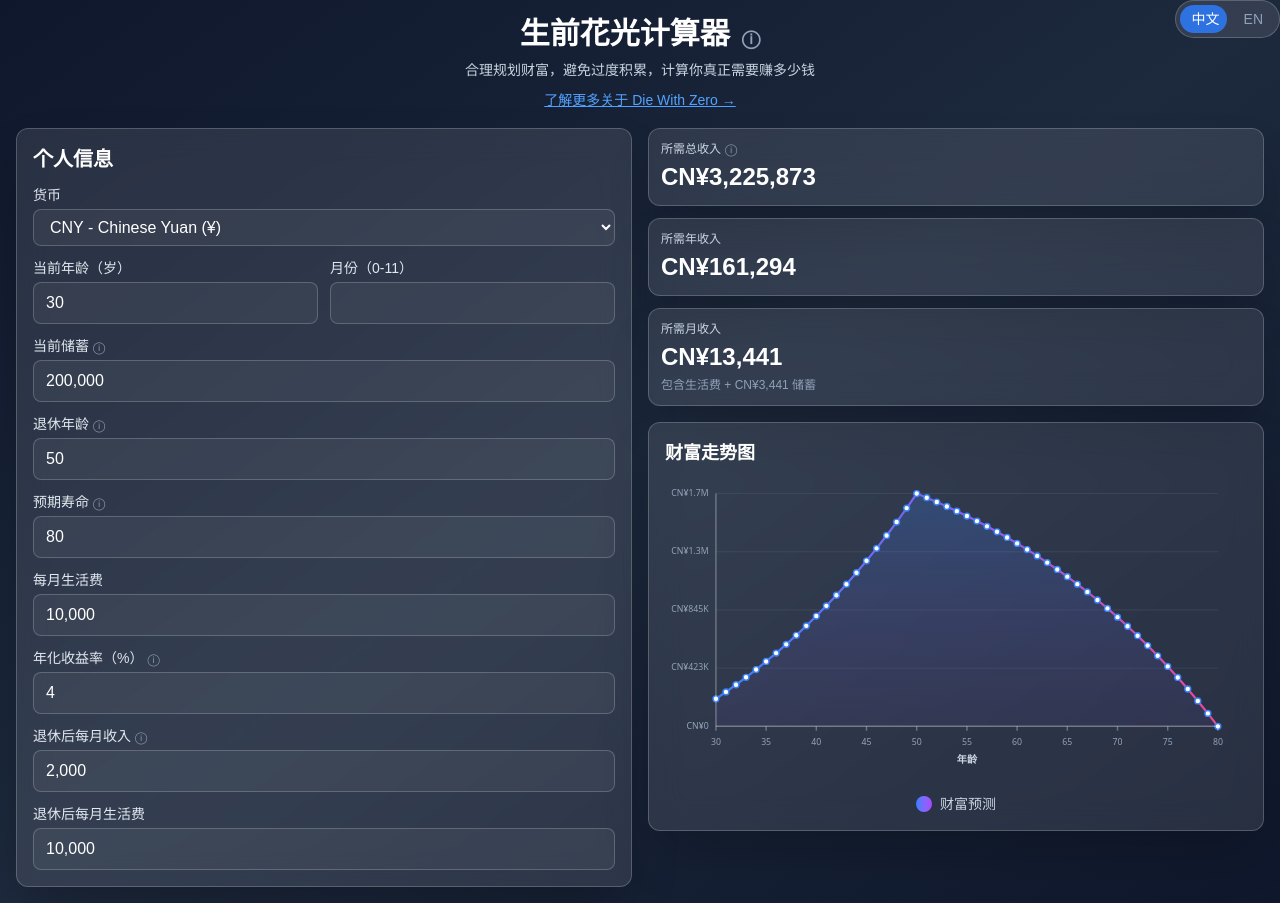
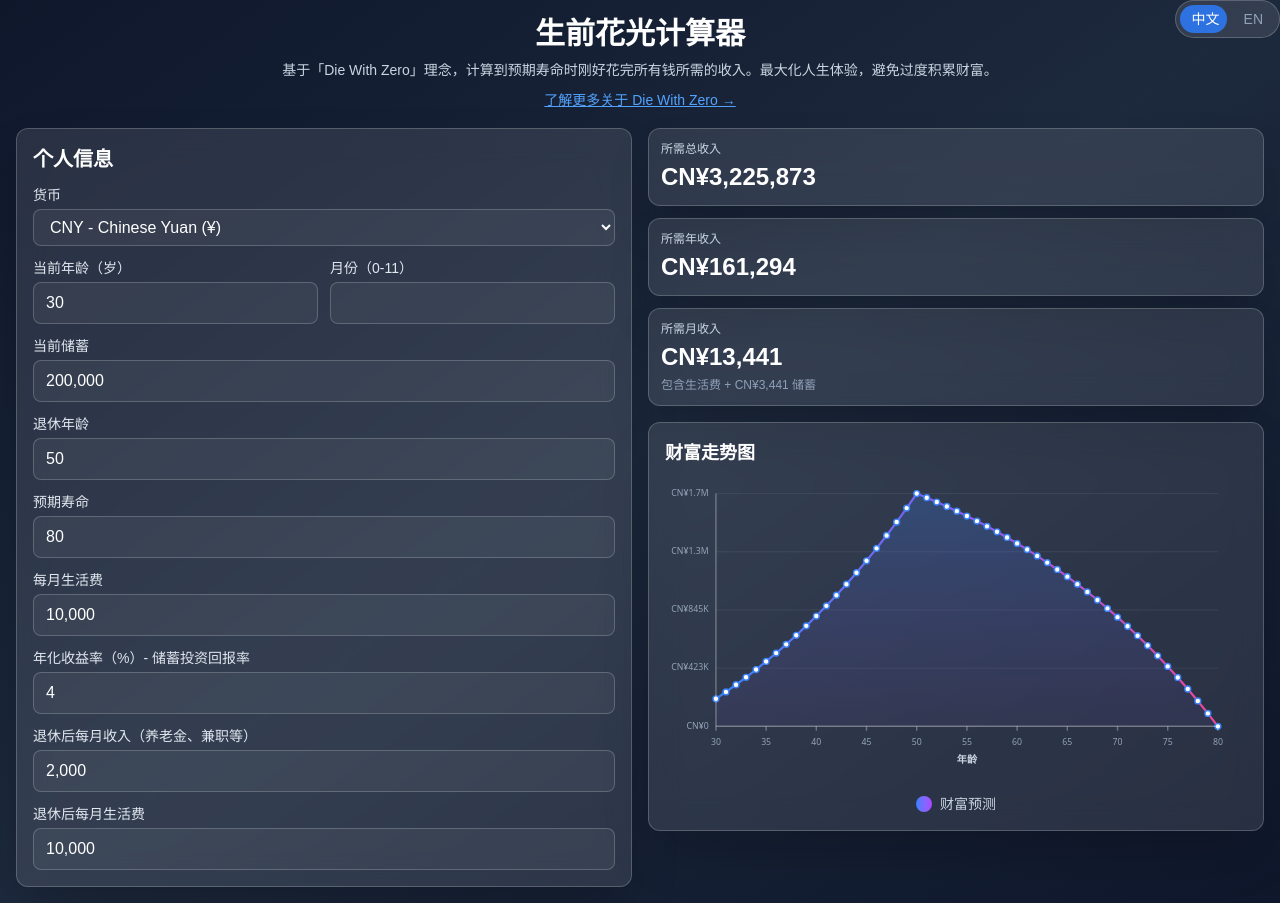
Before and after one commit to zhang35/die-with-zero, a Next.js app: page / in a window 1280 px wide. Built offline with nearby package versions, Linux system fonts and the light colour scheme.

Commit message:
Refactor Calculator component by removing tooltip functionality and updating translations for clarity and consistency. Adjusted labels and descriptions to enhance user experience across languages.

```diff
--- a/components/Calculator.tsx
+++ b/components/Calculator.tsx
@@ -14,26 +14,19 @@ type Language = "zh" | "en";
 interface Translations {
   title: string;
   subtitle: string;
-  titleTooltip: string;
   learnMore: string;
   yourInfo: string;
   currency: string;
   currentAgeYears: string;
   currentAgeMonths: string;
   currentSavings: string;
-  currentSavingsTooltip: string;
   retirementAge: string;
-  retirementAgeTooltip: string;
   lifeExpectancy: string;
-  lifeExpectancyTooltip: string;
   livingExpensePerMonth: string;
   annualROI: string;
-  annualROITooltip: string;
   incomeAfterRetirement: string;
-  incomeAfterRetirementTooltip: string;
   livingExpenseAfterRetirement: string;
   totalEarningsNeeded: string;
-  totalEarningsNeededTooltip: string;
   yearlyEarningsNeeded: string;
   monthlyEarningsNeeded: string;
   includesLivingExpenses: string;
@@ -47,29 +40,21 @@ interface Translations {
 const translations: Record<Language, Translations> = {
   zh: {
     title: "生前花光计算器",
-    subtitle: "合理规划财富，避免过度积累，计算你真正需要赚多少钱",
-    titleTooltip:
-      "基于「Die With Zero」理念，计算到预期寿命时刚好花完所有钱所需的收入。最大化人生体验，而非死后遗产。",
+    subtitle:
+      "基于「Die With Zero」理念，计算到预期寿命时刚好花完所有钱所需的收入。最大化人生体验，避免过度积累财富。",
     learnMore: "了解更多关于 Die With Zero",
     yourInfo: "个人信息",
     currency: "货币",
     currentAgeYears: "当前年龄（岁）",
     currentAgeMonths: "月份（0-11）",
     currentSavings: "当前储蓄",
-    currentSavingsTooltip: "目前用于退休的储蓄总额",
     retirementAge: "退休年龄",
-    retirementAgeTooltip: "计划停止工作并开始使用储蓄的年龄",
     lifeExpectancy: "预期寿命",
-    lifeExpectancyTooltip:
-      "预计能活到的年龄。计算器将确保在此年龄前刚好花完所有钱。",
     livingExpensePerMonth: "每月生活费",
-    annualROI: "年化收益率（%）",
-    annualROITooltip: "储蓄的预期年化投资回报率（考虑复利效应）",
-    incomeAfterRetirement: "退休后每月收入",
-    incomeAfterRetirementTooltip: "退休后的被动收入（如养老金、社保、房租等）",
+    annualROI: "年化收益率（%）- 储蓄投资回报率",
+    incomeAfterRetirement: "退休后每月收入（养老金、兼职等）",
     livingExpenseAfterRetirement: "退休后每月生活费",
     totalEarningsNeeded: "所需总收入",
-    totalEarningsNeededTooltip: "从现在到退休，需要赚取的总金额",
     yearlyEarningsNeeded: "所需年收入",
     monthlyEarningsNeeded: "所需月收入",
     includesLivingExpenses: "包含生活费 +",
@@ -82,34 +67,21 @@ const translations: Record<Language, Translations> = {
   en: {
     title: "Die With Zero Calculator",
     subtitle:
-      "Don't waste your life overearning money you don't actually need.",
-    titleTooltip:
-      "Calculate the exact amount you need to earn to spend all your money by your life expectancy. Based on the philosophy that the goal is to maximize life experiences, not die with the most money.",
+      "Calculate exactly how much you need to earn to spend all your money by your life expectancy. Based on the philosophy of maximizing life experiences, not wealth accumulation.",
     learnMore: "Learn more about Die With Zero",
     yourInfo: "Your Information",
     currency: "Currency",
     currentAgeYears: "Current Age (Years)",
     currentAgeMonths: "Months (0-11)",
     currentSavings: "Current Savings",
-    currentSavingsTooltip:
-      "Total amount of money you currently have saved for retirement.",
     retirementAge: "Retirement Age",
-    retirementAgeTooltip:
-      "Age at which you plan to stop working and start living off your savings.",
     lifeExpectancy: "Life Expectancy",
-    lifeExpectancyTooltip:
-      "The age you expect to live until. The calculator ensures you spend all your money by this age.",
     livingExpensePerMonth: "Living Expense Per Month",
-    annualROI: "Annual ROI Rate (%)",
-    annualROITooltip:
-      "Expected annual return on investment for your savings. This accounts for compound interest over time.",
-    incomeAfterRetirement: "Income Per Month After Retirement",
-    incomeAfterRetirementTooltip:
-      "Passive income you'll receive during retirement (e.g., pension, social security, rental income).",
+    annualROI: "Annual ROI Rate (%) - Investment Return",
+    incomeAfterRetirement:
+      "Income Per Month After Retirement (Pension, Part-time, etc.)",
     livingExpenseAfterRetirement: "Living Expense Per Month After Retirement",
     totalEarningsNeeded: "Total Earnings Needed",
-    totalEarningsNeededTooltip:
-      "Total amount you need to earn from now until retirement to achieve your Die With Zero goal.",
     yearlyEarningsNeeded: "Yearly Earnings Needed",
     monthlyEarningsNeeded: "Monthly Earnings Needed",
     includesLivingExpenses: "Includes living expenses +",
@@ -120,85 +92,6 @@ const translations: Record<Language, Translations> = {
     projectedWealth: "Projected Wealth",
   },
 };
-
-// Tooltip component
-function Tooltip({
-  text,
-  children,
-  position = "top",
-}: {
-  text: string;
-  children: React.ReactNode;
-  position?: "top" | "bottom";
-}) {
-  const [show, setShow] = useState(false);
-  const [isPersistent, setIsPersistent] = useState(false);
-
-  const handleClick = (e: React.MouseEvent) => {
-    e.stopPropagation();
-    // Toggle persistent mode on click
-    if (isPersistent) {
-      setIsPersistent(false);
-      setShow(false);
-    } else {
-      setIsPersistent(true);
-      setShow(true);
-    }
-  };
-
-  const handleMouseEnter = () => {
-    // Only show on hover if not in persistent mode
-    if (!isPersistent) {
-      setShow(true);
-    }
-  };
-
-  const handleMouseLeave = () => {
-    // Only hide on mouse leave if not in persistent mode
-    if (!isPersistent) {
-      setShow(false);
-    }
-  };
-
-  const handleClose = (e: React.MouseEvent) => {
-    e.stopPropagation();
-    setIsPersistent(false);
-    setShow(false);
-  };
-
-  return (
-    <div className="relative inline-block">
-      <span
-        onClick={handleClick}
-        onMouseEnter={handleMouseEnter}
-        onMouseLeave={handleMouseLeave}
-        className="cursor-help text-slate-400 hover:text-slate-200 ml-1 touch-manipulation select-none"
-      >
-        {children}
-      </span>
-      {show && (
-        <>
-          {/* Backdrop only shows in persistent mode (after click/touch) */}
-          {isPersistent && (
-            <div className="fixed inset-0 z-10" onClick={handleClose} />
-          )}
-          <div
-            className={`absolute z-20 left-1/2 transform -translate-x-1/2 w-64 max-w-[calc(100vw-2rem)] px-3 py-2 text-sm text-white bg-slate-900 rounded-lg shadow-lg border border-slate-700 ${
-              position === "top" ? "bottom-full mb-2" : "top-full mt-2"
-            }`}
-          >
-            {text}
-            {position === "top" ? (
-              <div className="absolute top-full left-1/2 transform -translate-x-1/2 -mt-1 border-4 border-transparent border-t-slate-900"></div>
-            ) : (
-              <div className="absolute bottom-full left-1/2 transform -translate-x-1/2 -mb-1 border-4 border-transparent border-b-slate-900"></div>
-            )}
-          </div>
-        </>
-      )}
-    </div>
-  );
-}
 
 const STORAGE_KEY = "die-with-zero-calculator";
 
@@ -362,11 +255,8 @@ export default function Calculator() {
             </div>
           </div>
 
-          <h1 className="text-xl sm:text-2xl md:text-3xl font-bold text-white mb-1 sm:mb-2 flex items-center justify-center gap-1 sm:gap-2">
+          <h1 className="text-xl sm:text-2xl md:text-3xl font-bold text-white mb-1 sm:mb-2">
             {t.title}
-            <Tooltip text={t.titleTooltip} position="bottom">
-              <span className="text-base sm:text-lg">ⓘ</span>
-            </Tooltip>
           </h1>
           <p className="text-xs sm:text-sm text-slate-300 max-w-3xl mx-auto px-2 mb-2">
             {t.subtitle}
@@ -444,11 +334,8 @@ export default function Calculator() {
 
               {/* Current Savings */}
               <div>
-                <label className="block text-xs sm:text-sm font-medium text-slate-200 mb-1 flex items-center">
+                <label className="block text-xs sm:text-sm font-medium text-slate-200 mb-1">
                   {t.currentSavings}
-                  <Tooltip text={t.currentSavingsTooltip}>
-                    <span className="text-xs">ⓘ</span>
-                  </Tooltip>
                 </label>
                 <input
                   type="text"
@@ -467,11 +354,8 @@ export default function Calculator() {
 
               {/* Retirement Age */}
               <div>
-                <label className="block text-xs sm:text-sm font-medium text-slate-200 mb-1 flex items-center">
+                <label className="block text-xs sm:text-sm font-medium text-slate-200 mb-1">
                   {t.retirementAge}
-                  <Tooltip text={t.retirementAgeTooltip}>
-                    <span className="text-xs">ⓘ</span>
-                  </Tooltip>
                 </label>
                 <input
                   type="number"
@@ -486,11 +370,8 @@ export default function Calculator() {
 
               {/* Life Expectancy */}
               <div>
-                <label className="block text-xs sm:text-sm font-medium text-slate-200 mb-1 flex items-center">
+                <label className="block text-xs sm:text-sm font-medium text-slate-200 mb-1">
                   {t.lifeExpectancy}
-                  <Tooltip text={t.lifeExpectancyTooltip}>
-                    <span className="text-xs">ⓘ</span>
-                  </Tooltip>
                 </label>
                 <input
                   type="number"
@@ -525,11 +406,8 @@ export default function Calculator() {
 
               {/* ROI Rate */}
               <div>
-                <label className="block text-xs sm:text-sm font-medium text-slate-200 mb-1 flex items-center">
+                <label className="block text-xs sm:text-sm font-medium text-slate-200 mb-1">
                   {t.annualROI}
-                  <Tooltip text={t.annualROITooltip}>
-                    <span className="text-xs">ⓘ</span>
-                  </Tooltip>
                 </label>
                 <input
                   type="number"
@@ -543,11 +421,8 @@ export default function Calculator() {
 
               {/* Income After Retirement */}
               <div>
-                <label className="block text-xs sm:text-sm font-medium text-slate-200 mb-1 flex items-center">
+                <label className="block text-xs sm:text-sm font-medium text-slate-200 mb-1">
                   {t.incomeAfterRetirement}
-                  <Tooltip text={t.incomeAfterRetirementTooltip}>
-                    <span className="text-xs">ⓘ</span>
-                  </Tooltip>
                 </label>
                 <input
                   type="text"
@@ -609,11 +484,8 @@ export default function Calculator() {
                   ) : (
                     <>
                       <div className="bg-white/10 backdrop-blur-lg rounded-xl shadow-2xl p-2.5 sm:p-3 border border-white/20">
-                        <h3 className="text-xs font-medium text-slate-300 mb-1 flex items-center">
+                        <h3 className="text-xs font-medium text-slate-300 mb-1">
                           {t.totalEarningsNeeded}
-                          <Tooltip text={t.totalEarningsNeededTooltip}>
-                            <span className="text-xs">ⓘ</span>
-                          </Tooltip>
                         </h3>
                         <p className="text-xl sm:text-2xl font-bold text-white">
                           {formatCurrency(results.totalEarningsNeeded)}
```
